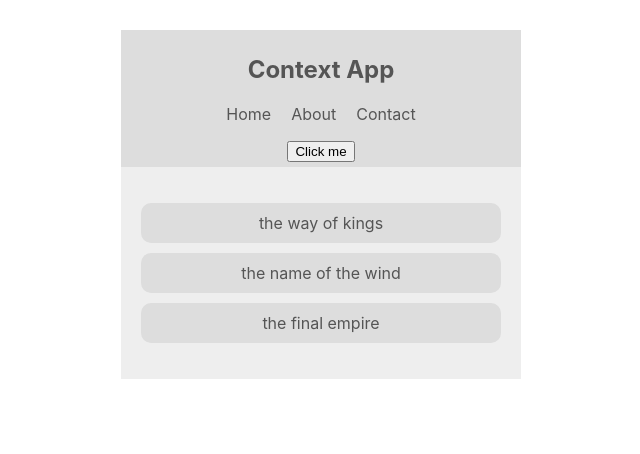
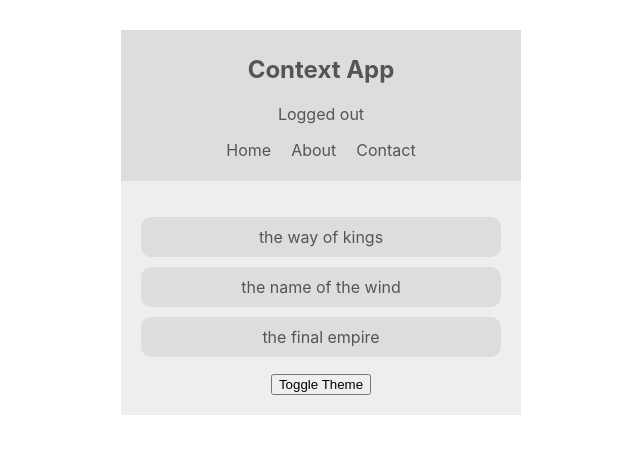
Before and after one commit to Pinetart/Context-Tutorial, a React (Create React App) app: page / in a window 1280 px wide. Shown: the top 454 px of the page, without its empty margins (319-959 px from the left). Built offline with nearby package versions, Linux system fonts and the light colour scheme.

Commit message:
Consuming Multiple Contexts

```diff
--- a/src/components/BookList.js
+++ b/src/components/BookList.js
@@ -1,5 +1,6 @@
 import React from "react";
 import { useTheme } from "../hooks/useTheme";
+import { ThemeToggle } from "./ThemeToggle";
 
 export default function BookList() {
   const { isLightTheme, light, dark } = useTheme();
@@ -15,6 +16,7 @@ export default function BookList() {
         <li style={{ background: theme.ui }}>the name of the wind</li>
         <li style={{ background: theme.ui }}>the final empire</li>
       </ul>
+      <ThemeToggle />
     </div>
   );
 }
--- a/src/components/Navbar.js
+++ b/src/components/Navbar.js
@@ -1,9 +1,12 @@
 import React from "react";
 import { useTheme } from "../hooks/useTheme";
+import { useAuthContext } from "../hooks/useAuthContext";
 
 export default function Navbar() {
-  const { isLightTheme, light, dark, toggleTheme } = useTheme();
+  const { isLightTheme, light, dark } = useTheme();
   const theme = isLightTheme ? light : dark;
+  const { isAuthenticated, toggleAuth } = useAuthContext();
+  console.log(isAuthenticated);
 
   return (
     <div>
@@ -14,12 +17,14 @@ export default function Navbar() {
         }}
       >
         <h1>Context App</h1>
+        <div onClick={toggleAuth}>
+          {isAuthenticated ? "Logged in" : "Logged out"}
+        </div>
         <ul>
           <li>Home</li>
           <li>About</li>
           <li>Contact</li>
         </ul>
-        <button onClick={toggleTheme}>Click me</button>
       </nav>
     </div>
   );
--- a/src/context/AuthContext.js
+++ b/src/context/AuthContext.js
@@ -8,7 +8,7 @@ export function AuthContextProvider({ children }) {
   });
 
   const toggleAuth = () => {
-    setState({ isAuthenicated: !state.isAuthenticated });
+    setState({ isAuthenticated: !state.isAuthenticated });
   };
 
   return (
--- a/src/context/ThemeContext.js
+++ b/src/context/ThemeContext.js
@@ -32,7 +32,6 @@ export function ThemeContextProvider({ children }) {
 
   const toggleTheme = () => {
     setState({ ...state, isLightTheme: !state.isLightTheme });
-    console.log(state.isLightTheme);
   };
 
   return (
--- /dev/null
+++ b/src/hooks/useAuthContext.js
@@ -0,0 +1,10 @@
+import { useContext } from "react";
+import { AuthContext } from "../context/AuthContext";
+
+export function useAuthContext() {
+  const context = useContext(AuthContext);
+  if (context === undefined) {
+    throw new Error("useAuth() is out of scope");
+  }
+  return context;
+}
```
